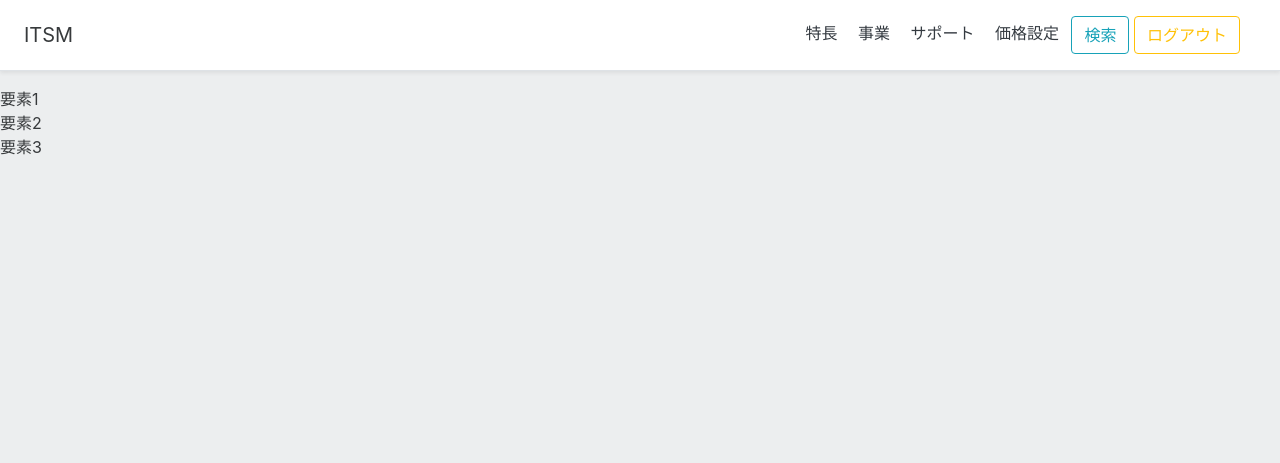
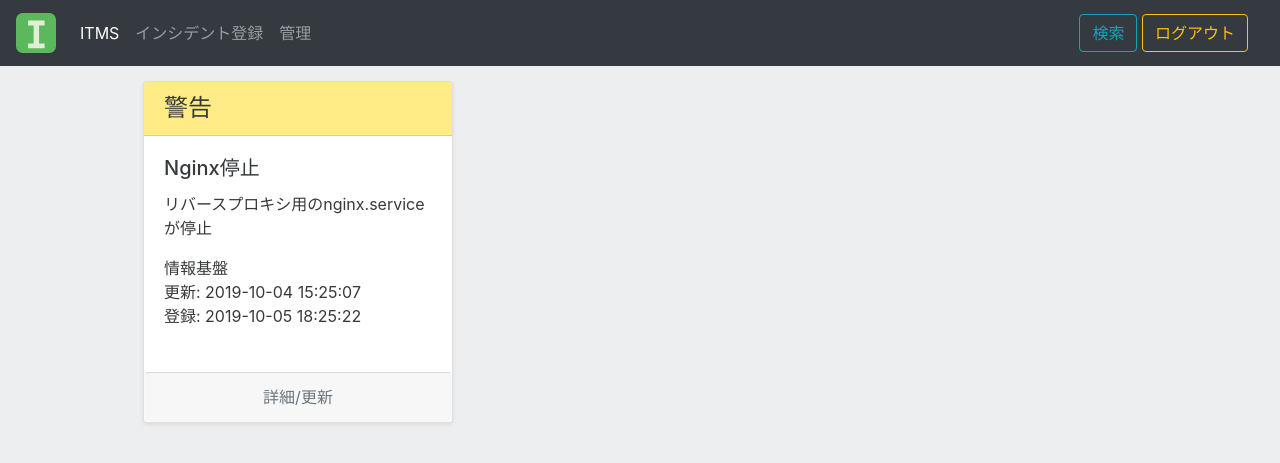
Before and after one commit to Y-Yoshimoto/ITMS, a PHP site: page /Dashboard/ in a window 1280 px wide. Shown: the top 463 px of the page. Run offline with PHP 8.4, Linux system fonts and the light colour scheme; data that the repository does not hold is empty; some libraries are stand-ins or nearby versions.

Commit message:
ダッシュボードのHTML,CSS,JS実装

```diff
--- a/ITMS_Docker/apatchphp_custom/contents/Dashboard/incidentCard.js
+++ b/ITMS_Docker/apatchphp_custom/contents/Dashboard/incidentCard.js
@@ -1,2 +1,91 @@
-$set = ["要素1<br>","要素2<br>","要素3<br>"]
-$("#incidentCard").append($set);
+//$set = ['<div class="card shadow-sm"><div class="card-header"><h4 class="my-0 font-weight-normal">重度</h4></div><div class="card-body"><h5 class="card-title pricing-card-title">インシデント名</h5>概要<ul class="list-unstyled mt-3 mb-4"><li>更新: 2019-10-19</li><li>登録: 2019-10-19</li></ul></div><button class="btn btn-light card-footer text-muted" type="button">詳細/更新</button></div>']
+
+console.log("コンソール");
+
+$(function(){
+    var sed_data ={
+        'userID': "1",
+        }
+    $.post({//POST形式
+        url:"./incidentListAPI.php",    //URL
+        data: sed_data,   //送信JSONデータ
+        dataType: "json",                //受信データ
+    }).done(function(rcv_data){
+            // 受信データ処理
+            console.log(rcv_data);
+            var statusCode = rcv_data.statusCode;
+            if (statusCode=="0") {
+                $("#message1").text("ユーザー名とパスワードを認証しました");
+                location.href='../Dashboard/';
+            }else{
+                $("#message1").text("ユーザー名とパスワードを確認して下さい");
+            }
+
+            console.log("END");
+
+    }).fail(function(rcv_data, textStatus, errorThrown){
+            // エラー処理
+            console.log(rcv_data);
+            $("#message1").text("サポートへご連絡ください。");
+            //alert(errorThrown);
+    }).always(function(){
+    })
+
+
+})
+
+
+
+
+var card = incidentCard(1, '情報基盤', 2, 'Nginx停止', 'リバースプロキシ用のnginx.serviceが停止','2019-10-04 15:25:07','2019-10-05 18:25:22');
+console.log(card);
+$("#incidentCard").append(card);
+//$("#incidentCard").append($card2);
+
+//インシデントナンバー, サービス名, 緊急度,インシデント名, 概要, 登録時刻, 更新時刻
+function incidentCard(incidentNumber, servce, severity, incidentName, brief, recodeTime, updateTime) {
+    var cardSetting = '<div class="card shadow-sm">';
+    let sInfo = severityInfo(severity);
+    var cardHeader = '<div class="card-header" style="background-color :' + sInfo[0] + '"><h4 class="my-0 font-weight-normal">' + sInfo[1] + '</h4></div>';
+    var cardBody = '<div class="card-body"><h5 class="card-title pricing-card-title">' + incidentName + '</h5>' + brief;
+    var cardInfo = '<ul class="list-unstyled mt-3 mb-4"><li>' + servce + '</li><li>更新: ' + recodeTime + '</li><li>登録: '+ updateTime + '</li></ul></div>';
+    var cardFooter = '<button class="btn btn-light card-footer text-muted" type="button">' +'詳細/更新' + '</button><div>';
+
+    var incidentCardInfo = cardSetting + cardHeader + cardBody + cardInfo + cardFooter;
+    return incidentCardInfo;
+}
+/*
+<div id="incidentCard" class="card-deck text-left">
+    <div class="card shadow-sm">
+      <div class="card-header" style="background-color:#FF0000">
+        <h4 class="my-0 font-weight-normal">重度</h4>
+      </div>
+      <div class="card-body">
+        <h5 class="card-title pricing-card-title">インシデント名</h5>
+       概要
+        <ul class="list-unstyled mt-3 mb-4">
+           <li>サービス名</li>
+           <li>登録: 2019-10-19</li>
+           <li>更新: 2019-10-19</li>
+       </ul>
+      </div>
+      <button class="btn btn-light card-footer text-muted" type="button">
+               詳細/更新
+     　</button>
+    </div>
+*/
+//緊急度判定
+function severityInfo(severity){
+    switch (Number(severity)){
+        case 1:
+            return ['#56C0E0','情報'];
+        case 2:
+            return ['#FFEC86','警告'];
+        case 3:
+            return ['#EE9800','軽障害'];
+        case 4:
+            return ['#D9534F','重障害'];
+        case 5:
+            return ['#CB2E25','致命的'];
+        }
+}
--- a/ITMS_Docker/apatchphp_custom/contents/Dashboard/index.php
+++ b/ITMS_Docker/apatchphp_custom/contents/Dashboard/index.php
@@ -1,21 +1,11 @@
 <!--Header -->
-<?php $title ="Login";$pagecss ="./page.css"; require '../header.php';?>
+<?php $title ="Dashboard";$pagecss ="./page.css"; require '../header.php';?>
+<!-- navbar -->
+<?php require '../navbar.php';?>
 
-
-        <div class="d-flex flex-column flex-md-row align-items-center p-3 px-md-4 mb-3 bg-white border-bottom shadow-sm">
-          <h5 class="my-0 mr-md-auto font-weight-normal">ITSM</h5>
-          <nav class="my-2 my-md-0 mr-md-3">
-            <a class="p-2 text-dark" href="#">特長</a>
-            <a class="p-2 text-dark" href="#">事業</a>
-            <a class="p-2 text-dark" href="#">サポート</a>
-            <a class="p-2 text-dark" href="#">価格設定</a>
-            <a class="btn btn-outline-info" href="#">検索</a>
-            <a class="btn btn-outline-warning" href="/istm/login/">ログアウト</a>
-          </nav>
-
-        </div>
-    <div id="incidentCard" class="box">
-
+    <div class="container">
+         <div id="incidentCard" class="card-deck text-left">
+         <!-- insert from incidentCard.js> -->
     </div>
 
 <!--jquery, Bootstrap, popper -->
--- a/ITMS_Docker/apatchphp_custom/contents/Dashboard/page.css
+++ b/ITMS_Docker/apatchphp_custom/contents/Dashboard/page.css
@@ -1,20 +1,51 @@
 html {
   font-size: 14px;
 }
+
+.subbutton{
+    width: 30%;
+}
+
 @media (min-width: 768px) {
   html {
     font-size: 16px;
   }
 }
+/*LSIZE*/
+@media screen and (min-width:1024px) {
+    .container {
+        max-width: 1024px;
+        float: center;
+    }
 
-.container {
-  max-width: 960px;
+    .card-deck .card {
+        margin-top: 15px;
+        max-width: 310px;
+        min-width: 310px;
+        min-height: 300px;
+    }
 }
-
-.pricing-header {
-  max-width: 700px;
+/*MSIZE*/
+@media only screen and (min-width:580px) and (max-width:1023px) {
+    .container {
+        width: 100%;
+    }
+    .card-deck .card {
+        margin-top: 10px;
+        max-width: 310px;
+        min-width: 220px;
+        min-height: 300px;
+    }
 }
-
-.card-deck .card {
-  min-width: 220px;
+/*SSIZE*/
+@media screen and (max-width:580px) {
+    .container {
+        width: 100%;
+    }
+    .card-deck .card {
+        margin-top: 10px;
+        max-width: 100%;
+        min-width: 300px;
+        min-height: 250px;
+    }
 }
--- a/ITMS_Docker/apatchphp_custom/contents/index.php
+++ b/ITMS_Docker/apatchphp_custom/contents/index.php
@@ -12,7 +12,6 @@
         <?php echo 'PHP Index Page.'; ?><br>
         <a href="./login/">login</a><br>
         <a href="./Dashboard/">Dashboard</a><br>
-        <img class="logo" src="https://upload.wikimedia.org/wikipedia/commons/2/27/PHP-logo.svg" alt="phplogo">
     </div>
 </body>
 </html>
--- /dev/null
+++ b/ITMS_Docker/apatchphp_custom/contents/navbar.php
@@ -0,0 +1,25 @@
+<div>
+    <nav class="navbar navbar-expand-lg navbar-dark bg-dark">
+        <a class="navbar-brand" href="/itms/Dashboard/">
+            <img src="../icon.svg" width="40" height="40" class="d-inline-block align-top" alt="ブランド"></a>
+
+            <div class="collapse navbar-collapse" id="Navber">
+                <ul class="navbar-nav mr-auto">
+                      <li class="nav-item active">
+                        <a class="nav-link" href="/itms/Dashboard/">ITMS <span class="sr-only">(現位置)</span></a>
+                      </li>
+                      <li class="nav-item">
+                        <a class="nav-link" href="#">インシデント登録</a>
+                      </li>
+                      <li class="nav-item">
+                        <a class="nav-link" href="#">管理</a>
+                      </li>
+                </ul>
+            </div>
+      <nav class="my-2 my-md-0 mr-md-3">
+        <!-- <input class="form-control" type="search" placeholder="検索..." aria-label="検索..."> -->
+        <a class="btn btn-outline-info" href="#">検索</a>
+        <a class="btn btn-outline-warning" href="/istm/login/">ログアウト</a>
+      </nav>
+    </nav>
+</div>
--- a/ITMS_Docker/nginx_custom/contents/index.html
+++ b/ITMS_Docker/nginx_custom/contents/index.html
@@ -5,7 +5,7 @@
 	<title>トップページ</title>
     <style>
         /*各ボックスの設定*/
-        #ISTM{background-color: #7862AF;}
+        #ITMS{background-color: #5CB85C;}
         #ZABBIX{background-color: #C22047;}
     </style>
 </head>
@@ -18,7 +18,7 @@
 	<div class="mainber"><mainber>index</mainber></div>
 	<div id="wrapper">
 <div class="boxContainer">
-        <a href="./istm/"><div class="box" id="ISTM">ISTM</div></a>
+        <a href="./itms/login/"><div class="box" id="ITMS">ITMS</div></a>
         <a href="./zabbix/"><div class="box" id="ZABBIX">ZABBIX</div></a>
         </div>
 	</div>
```
Also changed, not shown: ITMS_Docker/mariadb_custom/setupSQL/ITSM_startup.sql (+6 -5 lines), ITMS_Docker/apatchphp_custom/contents/Dashboard/incidentListAPI.php (added).
